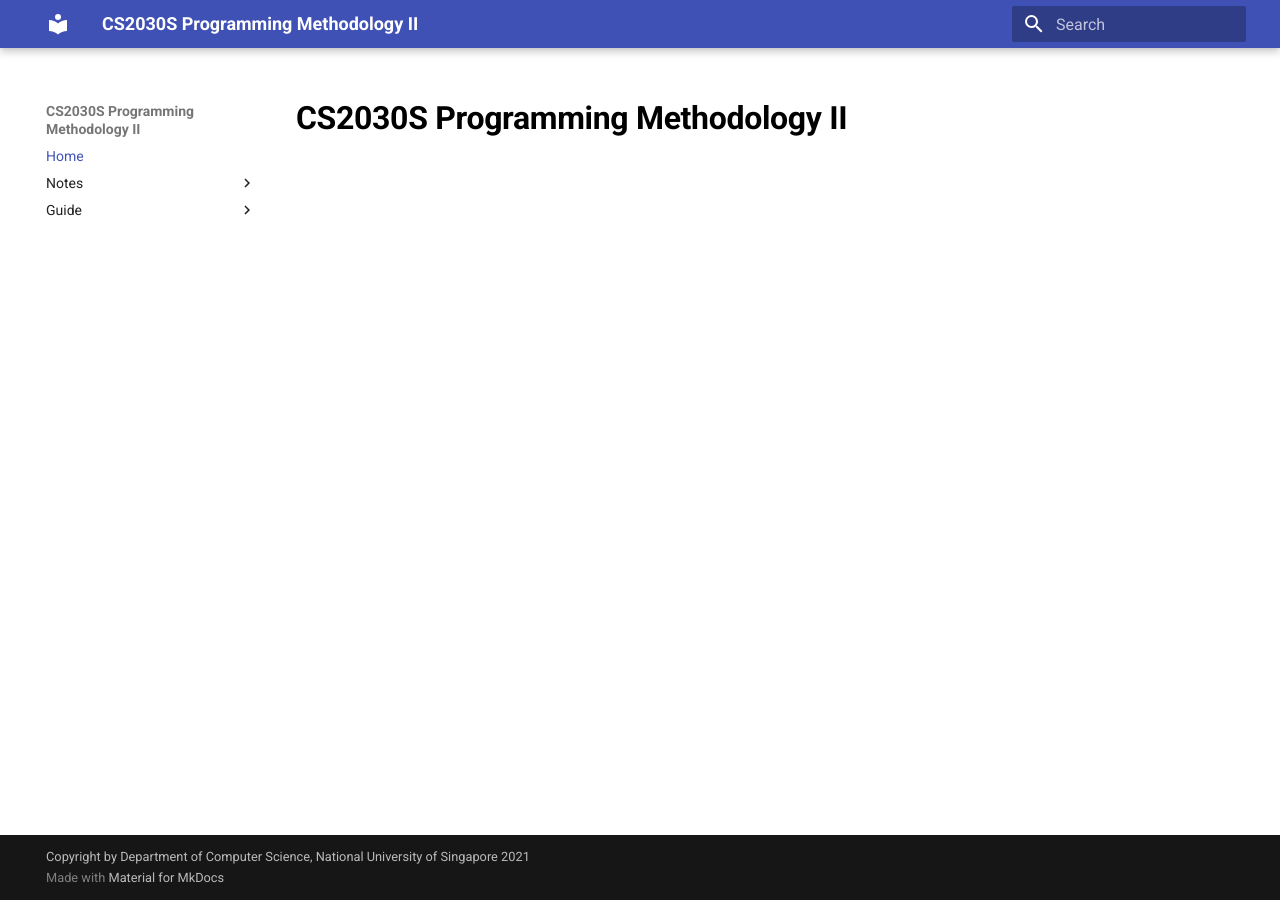
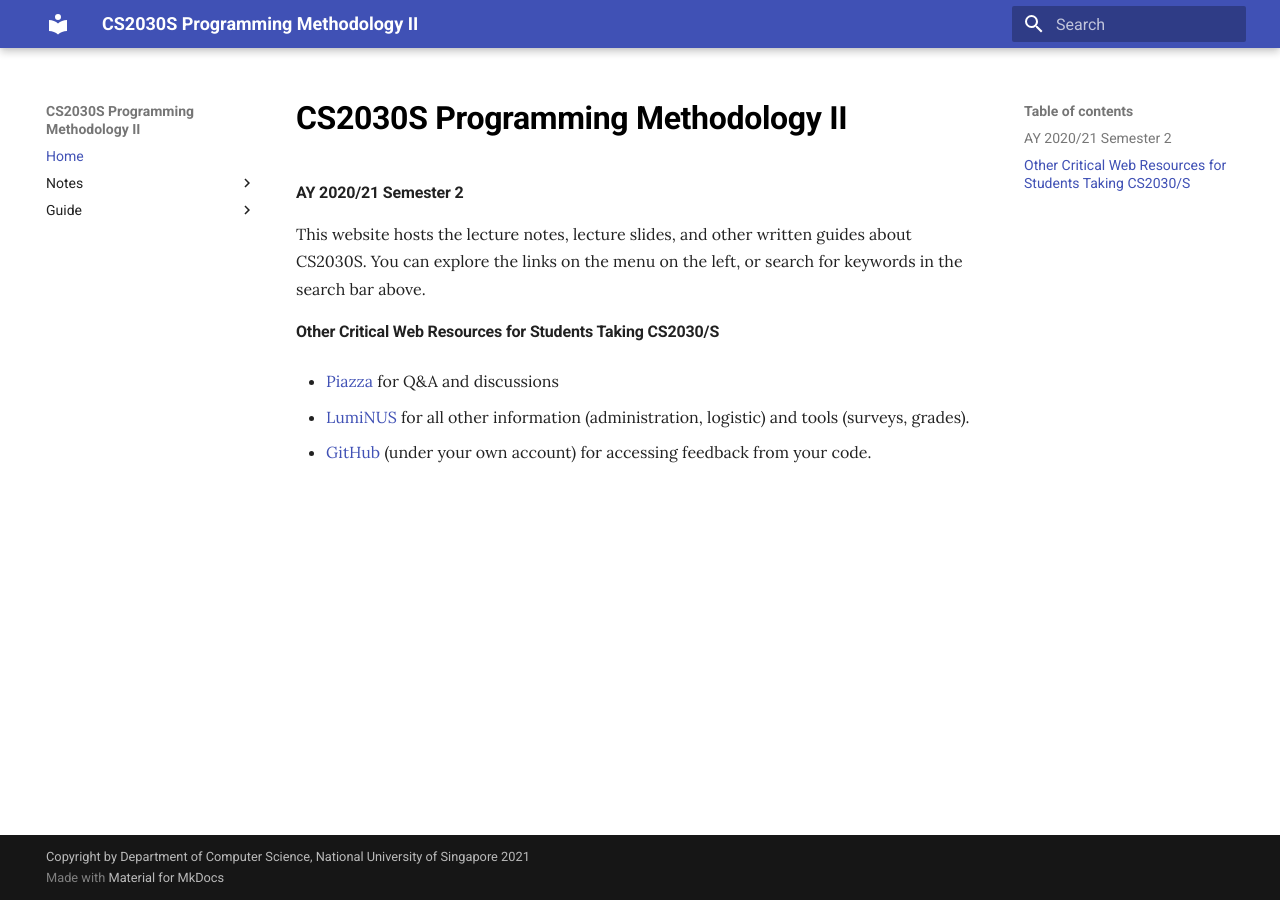
Before and after one commit to nus-cs2030s/2021-s2, an MkDocs documentation site: the page built from docs/index.md, in a window 1280 px wide. Built offline with MkDocs 1.6.1 and Material for MkDocs 9.7.7, drawn with Linux system fonts in a browser that asks for light colours.

Commit message:
Update home page with more information

```diff
--- a/docs/index.md
+++ b/docs/index.md
@@ -1 +1,13 @@
 # CS2030S Programming Methodology II
+
+#### AY 2020/21 Semester 2
+
+This website hosts the lecture notes, lecture slides, and other written guides about CS2030S.  You can explore the links on the menu on the left, or search for keywords in the search bar above.
+
+#### Other Critical Web Resources for Students Taking CS2030/S
+
+- [Piazza](https://piazza.com/class/kjez2jtso0033l) for Q&A and discussions
+
+- [LumiNUS](https://luminus.nus.edu.sg/modules/c8378b00-daa4-430e-b49f-22f6509a1287) for all other information (administration, logistic) and tools (surveys, grades).
+
+- [GitHub](https://www.github.com/) (under your own account) for accessing feedback from your code.
```
